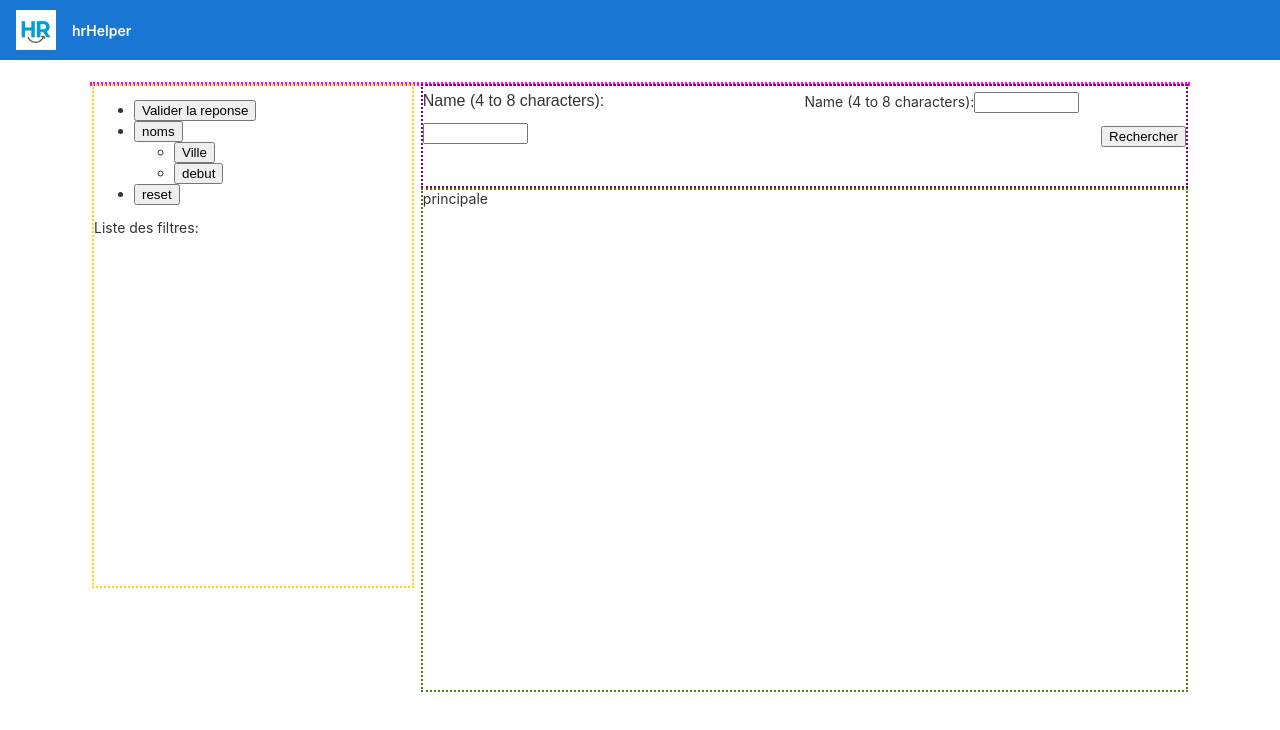
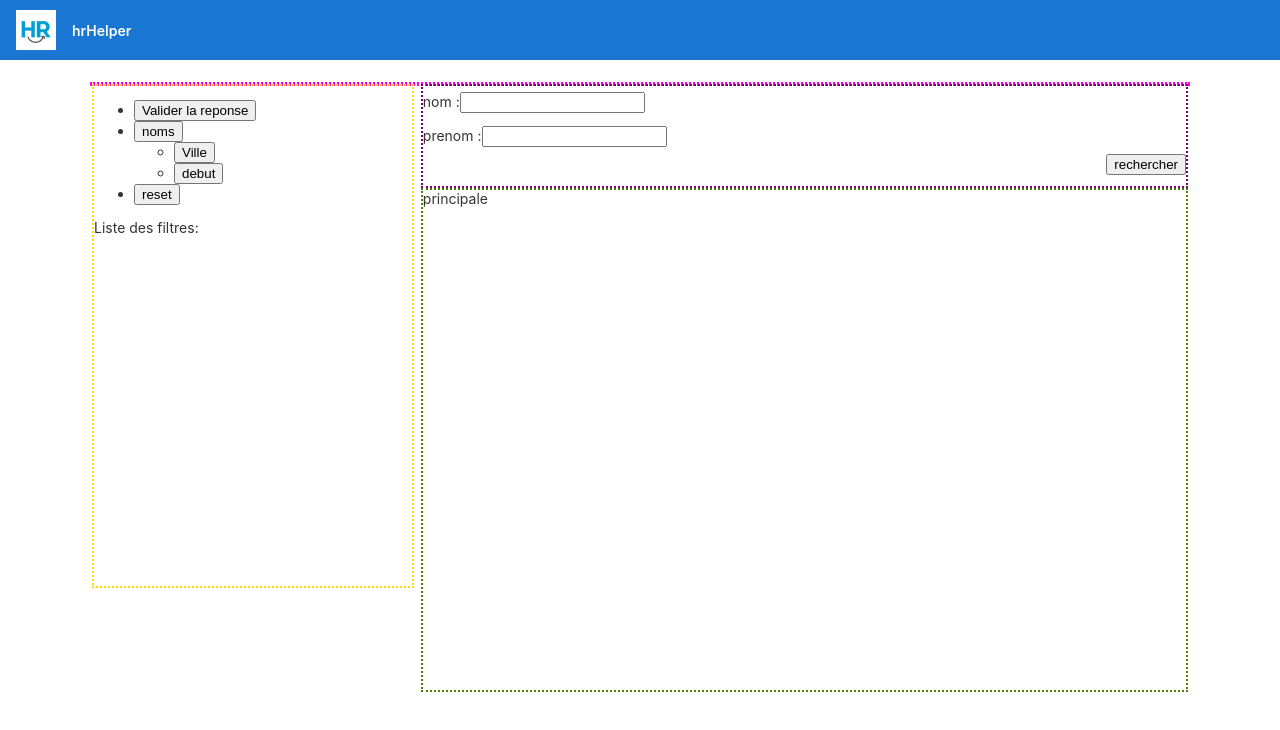
Before and after one commit to baham4s/HR_Helper, an Angular app in the folder hrHelper/: page / in a window 1280 px wide. Shown: the top 730 px of the page. Built offline with nearby package versions, Linux system fonts and the light colour scheme.

Commit message:
preparation des zones de texte des filtres

```diff
--- a/hrHelper/src/app/composant/barre-de-recherche/barre-de-recherche.component.html
+++ b/hrHelper/src/app/composant/barre-de-recherche/barre-de-recherche.component.html
@@ -1,13 +1,11 @@
-<div class ="metier">
-  <label for="name">Name (4 to 8 characters):</label>
-  <input type="text" id="name" name="name" required
-         minlength="4" maxlength="8" size="10">
+<div class ="nom">
+  <label for="nom">nom :</label>
+  <input type="text" id="nom"  name="nom" #boxnon (keyup.enter)="nom=boxnon.value" (blur)="nom=boxnon.value" >
 </div>
-<div class="lieux">
-  <label for="name">Name (4 to 8 characters):</label>
-  <input type="text" id="name" name="name" required
-         minlength="4" maxlength="8" size="10">
+<div class="prenom">
+  <label for="prenom">prenom :</label>
+  <input type="text" id="prenom" name="prenom" #boxprenon (keyup.enter)="prenom=boxprenon.value"(blur)="prenom=boxprenon.value" >
 </div>
 <div class="rechercher">
-<input type="button" value="Rechercher">
+  <button (click)="rechercher()"> rechercher</button>
 </div>
--- a/hrHelper/src/app/composant/barre-de-recherche/barre-de-recherche.component.ts
+++ b/hrHelper/src/app/composant/barre-de-recherche/barre-de-recherche.component.ts
@@ -6,7 +6,13 @@ import { Component, OnInit } from '@angular/core';
   styleUrls: ['./barre-de-recherche.component.css']
 })
 export class BarreDeRechercheComponent implements OnInit {
+  prenom='';
+  nom='';
+  rechercher(){
+    console.log(this.nom);
+    console.log(this.prenom);
 
+  }
   constructor() { }
 
   ngOnInit(): void {
--- a/hrHelper/tsconfig.json
+++ b/hrHelper/tsconfig.json
@@ -27,6 +27,6 @@
     "enableI18nLegacyMessageIdFormat": false,
     "strictInjectionParameters": true,
     "strictInputAccessModifiers": true,
-    "strictTemplates": true
+    "strictTemplates": true,
   }
 }
```
